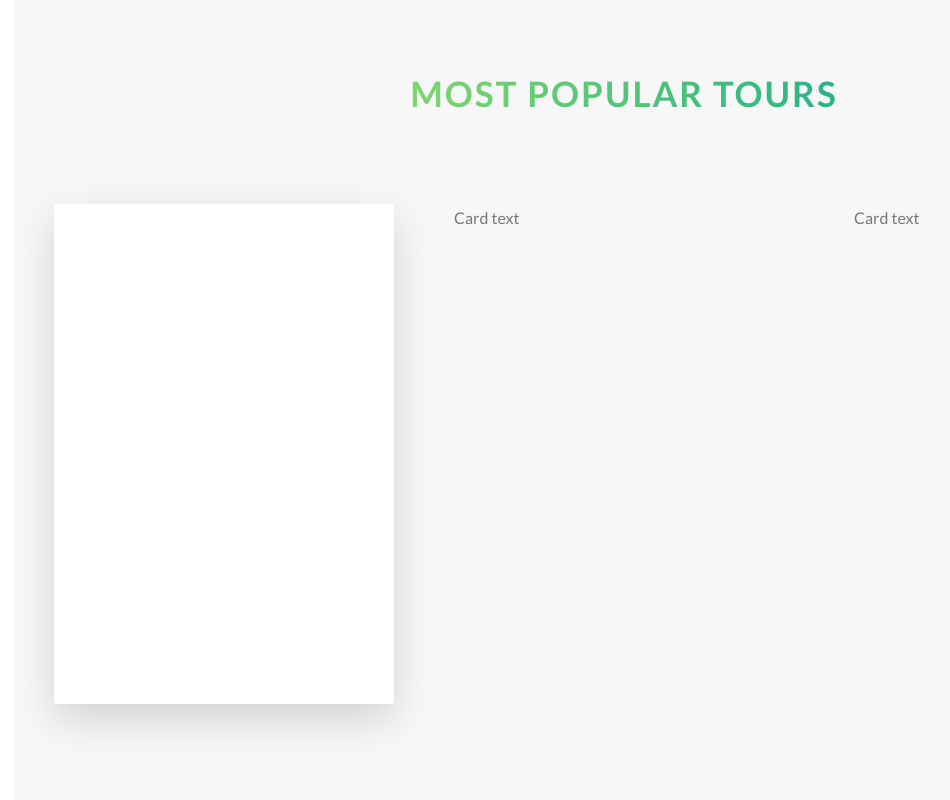
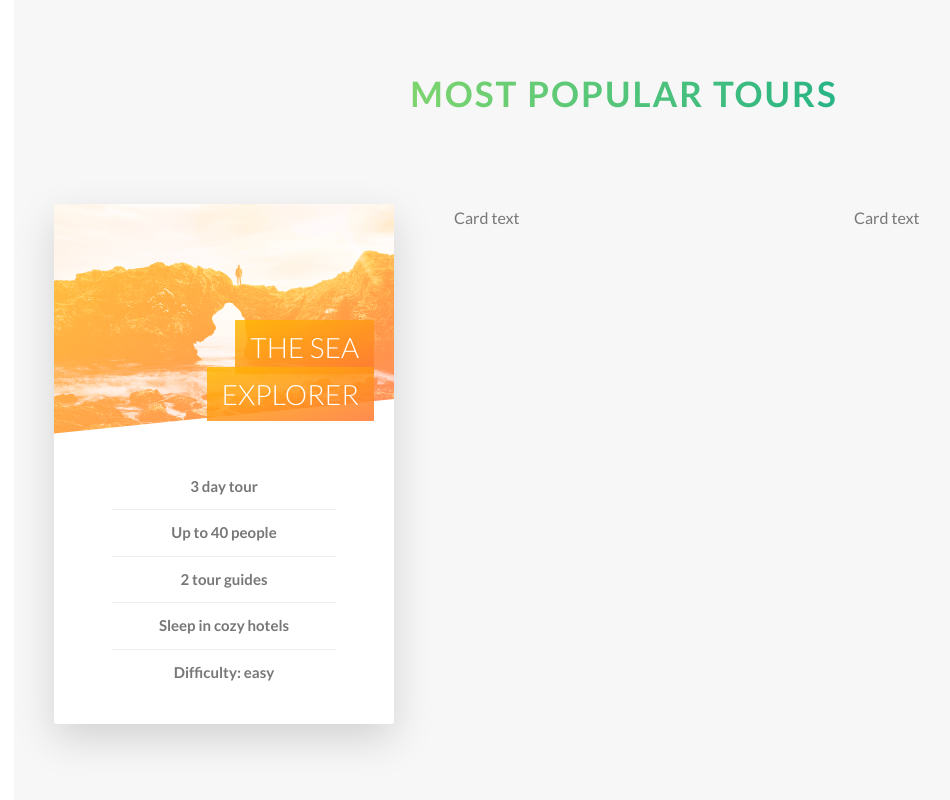
Before and after one commit to Krzyslox/Natorus-Project, a website: page index.html in a window 1280 px wide. Shown: the part 2098-2898 px from the top of the page, without its empty margins (16-966 px from the left). Drawn offline with Linux system fonts and the light colour scheme.

Commit message:
Added front side styling to Tours Section

```diff
--- a/index.html
+++ b/index.html
@@ -112,10 +112,27 @@
                 <div class="col-1-of-3">
                     <div class="card">
                         <div class="card__side card__side--front">
-                            FRONT
+                            <div class="card__picture card__picture--1">
+                                &nbsp;
+                            </div>
+                            <h4 class="card__heading">
+                                <span class="card__heading-span card__heading-span--1">
+                                    The Sea Explorer
+                                </span>
+                            </h4>
+                            <h4 class="card__details">
+                                <ul>
+                                    <li>3 day tour </li>
+                                    <li>Up to 40 people</li>
+                                    <li>2 tour guides</li>
+                                    <li>Sleep in cozy hotels</li>
+                                    <li>Difficulty: easy</li>
+                                </ul>
+                            </h4>
+
                         </div>
                         <div class="card__side card__side--back card__side--back-1">
-                            BACK
+                            BACKside
                         </div>
                     </div>
                 </div>
--- a/sass/abstracts/_variables.scss
+++ b/sass/abstracts/_variables.scss
@@ -10,6 +10,7 @@ $color-tertiary-light: #2998ff;
 $color-tertiary-dark: #5643fa;
 
 $color-grey-light-1: #f7f7f7;
+$color-grey-light-2: #eee;
 
 $color-grey-dark: #777;
 $color-white: #fff;
--- a/sass/components/_card.scss
+++ b/sass/components/_card.scss
@@ -1,22 +1,23 @@
 .card {
+
+    // FUNCTIONALITY
     perspective: 150rem;
     -moz-perspective: 150rem;
     position: relative;
-    height: 50rem;
+    height: 52rem;
 
     &__side {
         background-color: orangered;
-        color: white;
-        font-size: 2rem;
 
         position: absolute;
         top: 0;
         left: 0;
         width: 100%;
-        height: 50rem;
+        height: 52rem;
         transition: all .8s ease-in-out;
         backface-visibility: hidden;
         border-radius: 3px;
+        overflow: hidden;
         box-shadow: 0 1.5rem 4rem rgba($color-black, .15);
 
         &--front {
@@ -38,10 +39,78 @@
 
 
         &:hover &__side--front {
-            transform: rotateY(180deg);
+            transform: rotateY(-180deg);
         }
 
         &:hover &__side--back {
             transform: rotateY(0);
         }
+
+        //FRONT SIDE STYLING
+        &__picture {
+            background-size: cover;
+            height: 23rem;
+            //Pozwala na przeźroczyste tło, nowa funkcja nie działajaca w starych przeglądarkach
+            background-blend-mode: screen;
+            -webkit-clip-path: polygon(0 0, 100% 0, 100% 85%, 0 100%);
+            clip-path: polygon(0 0, 100% 0, 100% 85%, 0 100%);
+            &--1 {
+                background-image: linear-gradient(to right bottom, $color-secondary-light, $color-secondary-dark),
+                url(../img/nat-5.jpg);
+            }
+
+            &--2 {
+                background-image: url(../img/nat-6.jpg);
+            }
+
+            &--3 {
+                background-image: url(../img/nat-7.jpg);
+            }
+
+        }
+        &__heading {
+            font-size: 2.8rem;
+            font-weight: 300;
+            text-transform: uppercase;
+            text-align: right;
+
+            color: $color-white;
+            position: absolute;
+            top: 12rem;
+            right: 2rem;
+            width: 75%;
+        }
+
+        //Wydzielony od &__heading, bo to nowy element
+        &__heading-span {
+            padding: 1rem 1.5rem;
+            //Pozwala dosunąc tekst do krawędzi
+            -webkit-box-decoration-break: clone;
+            box-decoration-break: clone;
+            &--1 {
+                background-image: linear-gradient(to right bottom,
+                rgba($color-secondary-light, .85),
+                rgba($color-secondary-dark, .85));
+            }
+        }
+
+        &__details {
+            padding: 3rem;
+
+            ul {
+                list-style: none;
+                width: 80%;
+                margin: 0 auto;
+
+                li {
+                    text-align: center;
+                    font-size: 1.5rem;
+                    padding: 1rem;
+
+                    &:not(:last-child) {
+                        border-bottom: 1px solid $color-grey-light-2;
+                }
+            }
+            }
+        }
 }
--- a/sass/layout/_header.scss
+++ b/sass/layout/_header.scss
@@ -10,6 +10,7 @@
     position: relative;
 
     clip-path: polygon(0 0, 100% 0, 100% 75vh, 0 100%);
+    -webkit-clip-path: polygon(0 0, 100% 0, 100% 75vh, 0 100%);
 
     &__logo-box {
         position: absolute;
```
Also changed, not shown: css/main.css, 1 other file.
